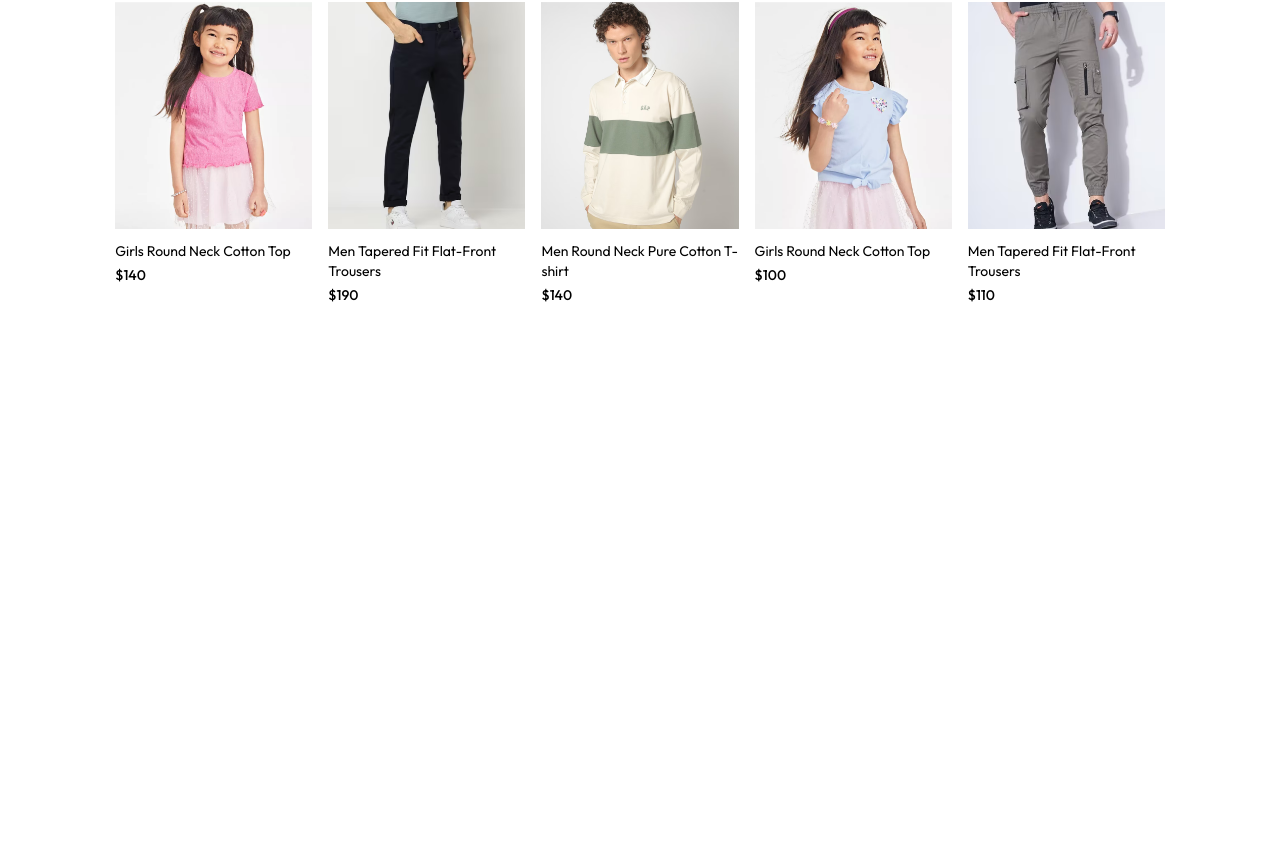
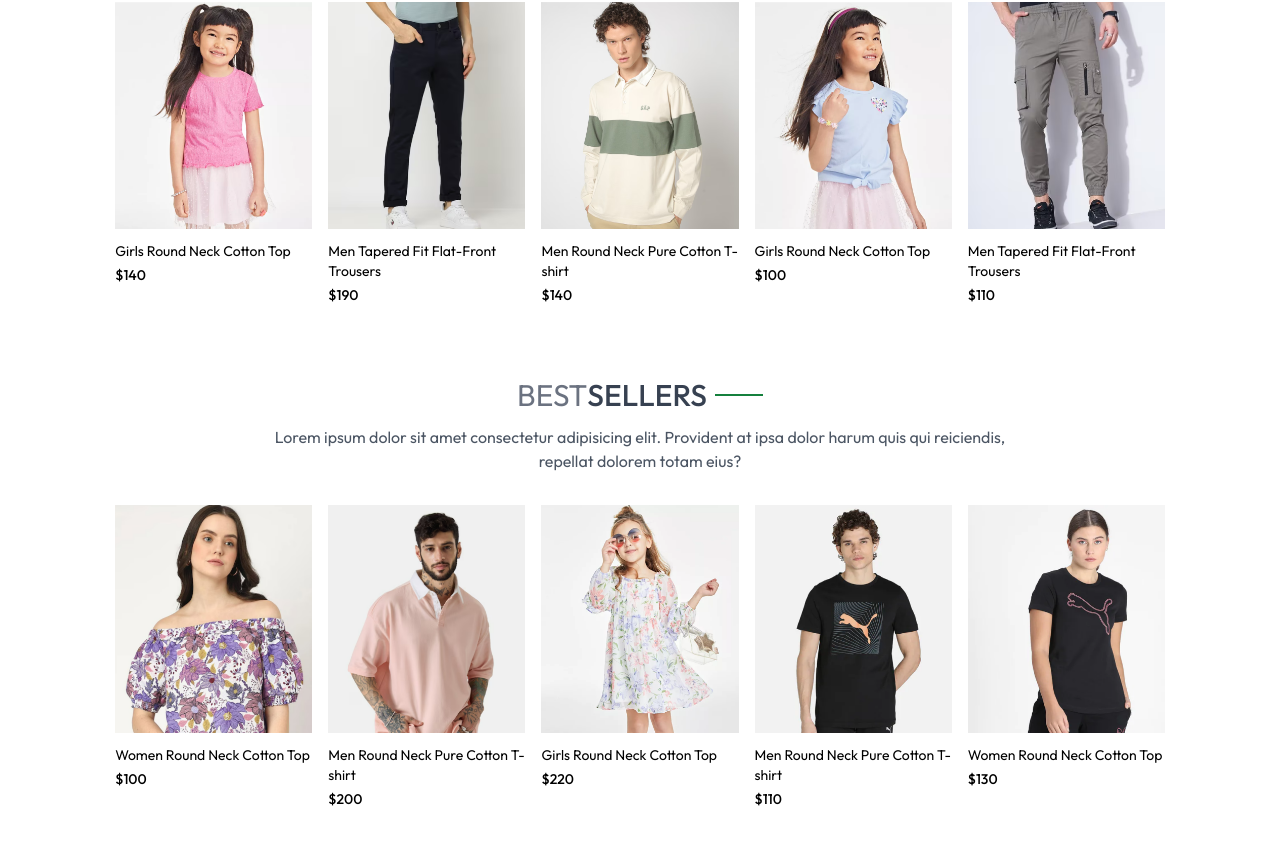
Before and after one commit to Dev-NavedAli/ECOMMERCE, a React (Vite) app in the folder frontend/: page / in a window 1280 px wide. Shown: the part 1004-1848 px from the top of the page. Before the commit the page ends 1349 px from the top, so only its background shows below. Built offline with nearby package versions, Linux system fonts and the light colour scheme.

Commit message:
rendering LatestCollection and BestSeller

```diff
--- a/frontend/src/components/BestSeller.jsx
+++ b/frontend/src/components/BestSeller.jsx
@@ -0,0 +1,34 @@
+import React, { useContext, useEffect, useState } from 'react'
+import { ShopContext } from '../context/ShopContext'
+import Tittle from './Tittle'
+import ProductItem from './ProductItem'
+
+const BestSeller = () => {
+    const {products} = useContext(ShopContext)
+    const [bestSeller,setBestSeller] = useState([])
+    useEffect(()=>{
+        const bestProduct = products.filter((item)=>(item.bestseller));
+        setBestSeller(bestProduct.slice(0,5))
+    },[products])
+
+  return (
+    <div className='my-10'>
+        <div className='text-center text-3xl py-8'>
+            <Tittle text1={'BEST'} text2={'SELLERS'} />
+            <p className='w-3/4 m-auto text-xs sm:text-sm md:text-base text-gray-600'>Lorem ipsum dolor sit amet consectetur adipisicing elit. Provident at ipsa dolor harum quis qui reiciendis, repellat dolorem totam eius?</p>
+        </div>
+        {/* Renderning the products */}
+        <div className="grid grid-cols-2 sm:grid-cols-3 md:grid-cols-4 lg:grid-cols-5 gap-4 gap-y-6">
+            {
+                bestSeller.map((item,index)=>(
+                    <ProductItem key={index} id={item._id} name={item.name} image={item.image} price={item.price} />
+                )
+                )
+            }
+        </div>
+
+    </div>
+  )
+}
+
+export default BestSeller
--- a/frontend/src/components/LatestCollection.jsx
+++ b/frontend/src/components/LatestCollection.jsx
@@ -13,7 +13,7 @@
     <div className='my-10'>
         <div className='text-center py-8 text-3xl'>
            <Tittle text1={'LATEST'} text2={'COLLECTION'}/>
-           <p className='w-3/4 m-auto text-xs sm:text-sm md:text-base text-gray-600'>Lorem ipsum dolor sit amet consectetur adipisicing elit. Cumque accusamus asperiores aspernatur  sci vitae.</p>
+           <p className='w-3/4 m-auto text-xs sm:text-sm md:text-base text-gray-600'>Lorem ipsum dolor sit amet consectetur adipisicing elit. Cumque accusamus asperiores aspernatur  vitae.</p>
         </div>
         {/* Rendering profducts */}
         <div className="grid grid-cols-2 sm:grid-cols-3 md:grid-cols-4 lg:grid-cols-5 gap-4 gap-y-6">
--- a/frontend/src/pages/Home.jsx
+++ b/frontend/src/pages/Home.jsx
@@ -1,12 +1,14 @@
 import React from 'react'
 import Hero from '../components/Hero'
 import LatestCollection from '../components/LatestCollection'
+import BestSeller from '../components/BestSeller'
 
 const Home = () => {
   return (
     <div>
       <Hero/>
       <LatestCollection/>
+      <BestSeller />
     </div>
   )
 }
```
